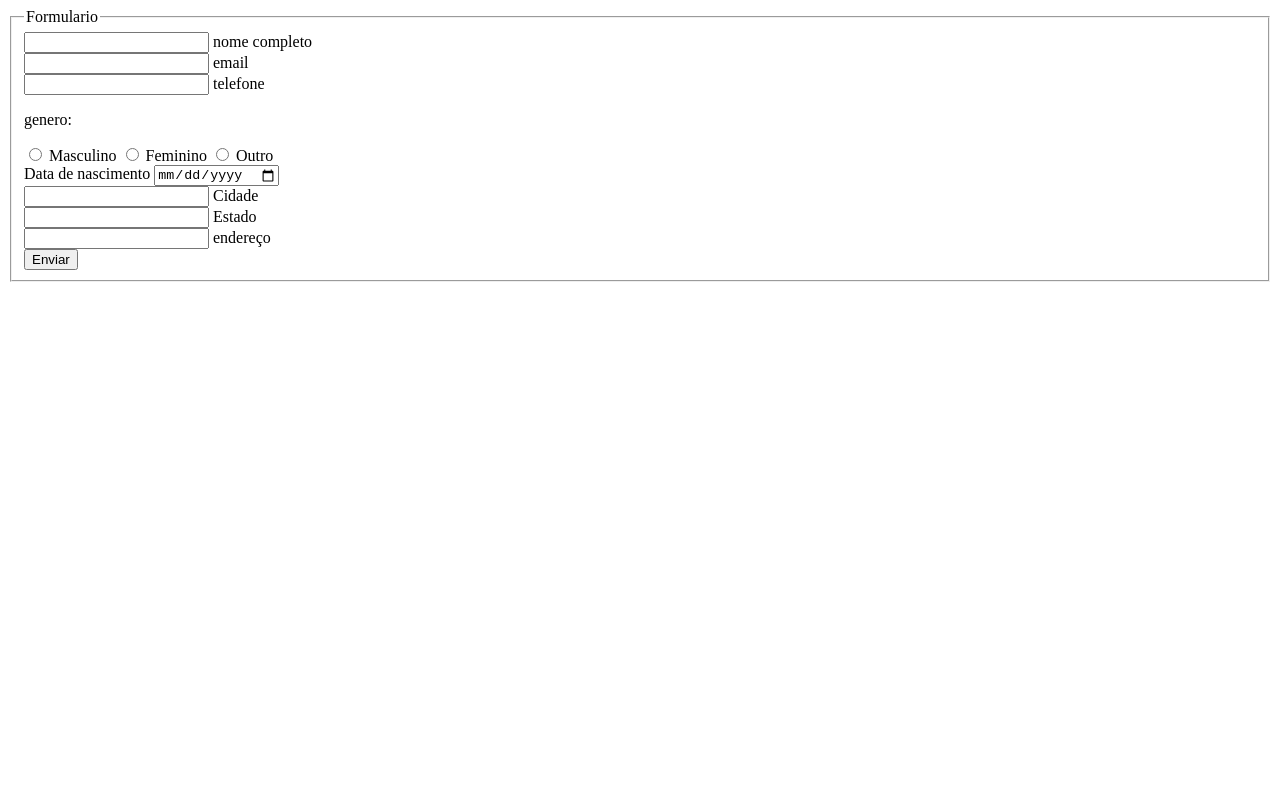
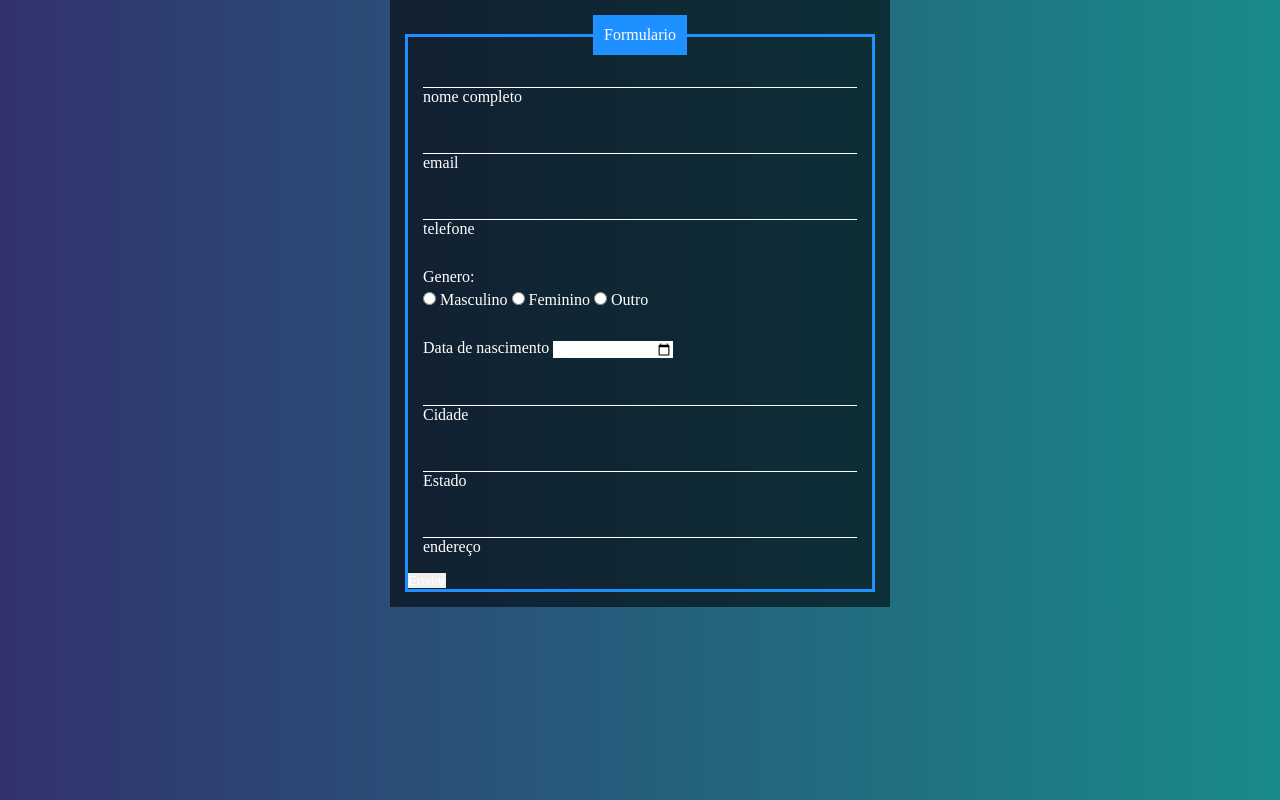
Before and after one commit to TMMDSS/projeto-formulario, a plain HTML site: page index.html in a window 1280 px wide. Drawn offline with Linux system fonts and the light colour scheme.

Commit message:
fiz varias coisas

```diff
--- a/index.html
+++ b/index.html
@@ -5,10 +5,11 @@
     <meta http-equiv="X-UA-Compatible" content="IE=edge">
     <meta name="viewport" content="width=device-width, initial-scale=1.0">
     <title>FORM</title>
+    <link rel="stylesheet" href="style.css">
 </head>
 <body>
     <div class="box">
-        <form action="post">
+        <form action="post" class="formulario">
             <fieldset>
                 <legend>Formulario</legend>
                 <div class="inputBox">
@@ -25,21 +26,22 @@
                     <label for="tele">telefone</label>
                 </div>
 
-                <p>genero:</p>
 
-                <input type="radio" name="sexo" id="mas" class="inputUser">
-                <label for="mas">Masculino</label>
 
-                <input type="radio" name="sexo" id="fem">
-                <label for="fem">Feminino</label>
-
-                <input type="radio" name="sexo" id="out">
-                <label for="out">Outro</label>
+                <div class="inputBox">
+                    <p>Genero:</p>
+                    <input type="radio" name="sexo" id="mas">
+                    <label for="mas">Masculino</label>
+                    <input type="radio" name="sexo" id="fem">
+                    <label for="fem">Feminino</label>
+                    <input type="radio" name="sexo" id="out">
+                    <label for="out">Outro</label>
+                </div>
 
 
                 <div class="inputBox">
                     <label for="data">Data de nascimento</label>
-                    <input type="date" name="data" id="data" class="inputUser">
+                    <input type="date" name="data" id="data">
                 </div>
 
                 <div class="inputBox">
--- /dev/null
+++ b/style.css
@@ -0,0 +1,57 @@
+* {
+    border: 0;
+    padding: 0;
+    margin: 0;
+    box-sizing: border-box;
+    color: white;
+}
+
+body {
+    background-image: linear-gradient(to right, rgb(50, 50, 109), rgb(25, 138, 138));
+
+}
+
+p {
+    margin-bottom: 5px;
+}
+
+.box {
+    display: flex;
+    align-items: center;
+    justify-content: center;
+}
+
+.formulario {
+    background-color: rgba(0, 0, 0, 0.582);
+    padding: 15px;
+    width: 500px;
+}
+
+.inputBox {
+    padding: 15px;
+    color: white;
+
+
+}
+
+.inputUser {
+    background: none;
+    border: none;
+    outline: none;
+    border-bottom: 1px solid white;
+    color: white;
+    font-size: 15px;
+    width: 100%;
+    letter-spacing: 15px;
+}
+
+fieldset {
+    border: 3px solid dodgerblue;
+}
+
+legend {
+    border: 1px solid dodgerblue;
+    text-align: center;
+    padding: 10px;
+    background-color: dodgerblue;
+}
```
